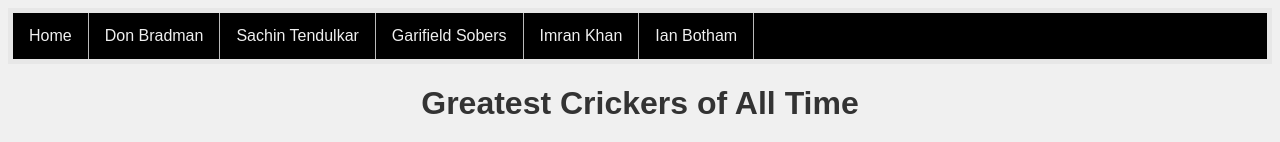
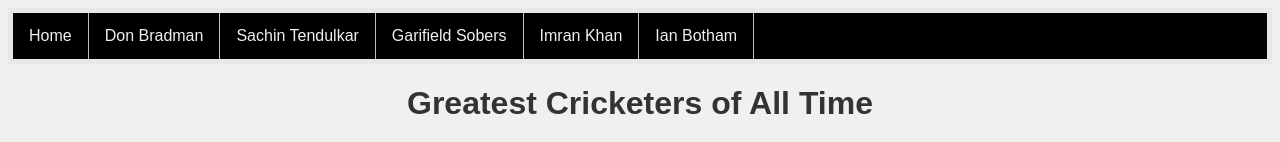
Before and after one commit to Shafayat-Fahim/MIS455-Assignment01, a plain HTML site: page index.html in a window 1280 px wide. Shown: the top 142 px of the page. Drawn offline with Linux system fonts and the light colour scheme; a web font is replaced by a local one.

Commit message:
complete homepage v2

```diff
--- a/index.html
+++ b/index.html
@@ -26,7 +26,7 @@
         <li><a href="page5.html">Ian Botham</a></li>
     </ul>
     <!-- Heading -->
-    <h1>Greatest Crickers of All Time </h1>
+    <h1>Greatest Cricketers of All Time </h1>
     <!-- Image 1 -->
     <img class="cric-match" src="images/CricketMatch.jpg" alt="A photo of a cricket match">
     <!-- Paragraph 1 -->
```
Also changed, not shown: 1 other file.
